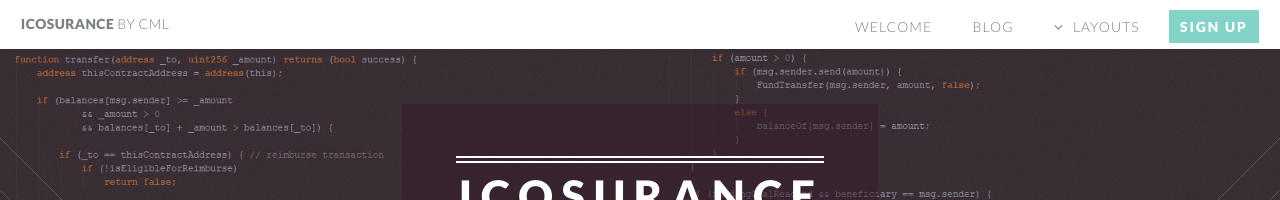
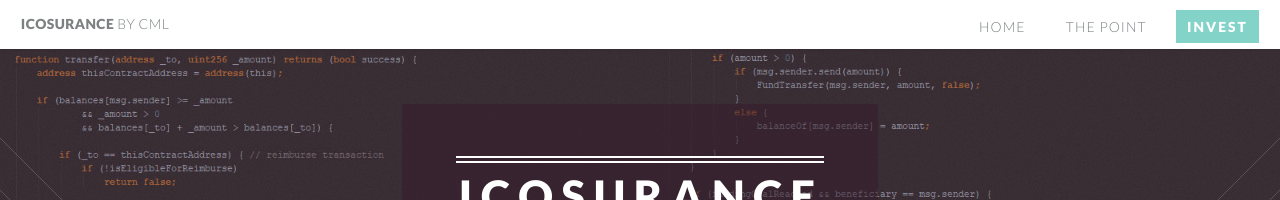
Before and after one commit to ICOsurance/www, a Jekyll site: the page built from index.html, in a window 1280 px wide. Shown: the top 200 px of the page. Built offline with Jekyll 4.4.1, drawn with Linux system fonts in a browser that asks for light colours.

Commit message:
text improvements (4)

```diff
--- a/_includes/header.html
+++ b/_includes/header.html
@@ -2,8 +2,9 @@
 				<h1 id="logo"><a href="/">ICOsurance <span>by CML</span></a></h1>
 				<nav id="nav">
 					<ul>
-						<li><a href="/">Welcome</a></li>
-                        <li><a href="/blog.html">Blog</a></li>
+						<li><a href="#banner">Home</a></li>
+						<li><a href="#main">The Point</a></li>
+<!--
 						<li class="submenu">
 							<a href="">Layouts</a>
 							<ul>
@@ -23,7 +24,8 @@
 								</li>
 							</ul>
 						</li>
-						<li><a href="#" class="button special">Sign Up</a></li>
+-->
+						<li><a href="#cta" class="button special">Invest</a></li>
 					</ul>
 				</nav>
 			</header>
--- a/index.html
+++ b/index.html
@@ -155,8 +155,8 @@
 				</header>
 				<footer>
 					<ul class="buttons">
-						<li><a href="#" class="button special">Purchase a Token</a></li>
-						<li><a href="#" class="button">Contact Us</a></li>
+						<li><a href="http://etherscan.io/" class="button special">Purchase a Token</a></li>
+						<li><a href="mailto:main@icosurance.com" class="button">Contact Us</a></li>
 					</ul>
 				</footer>
 
```
